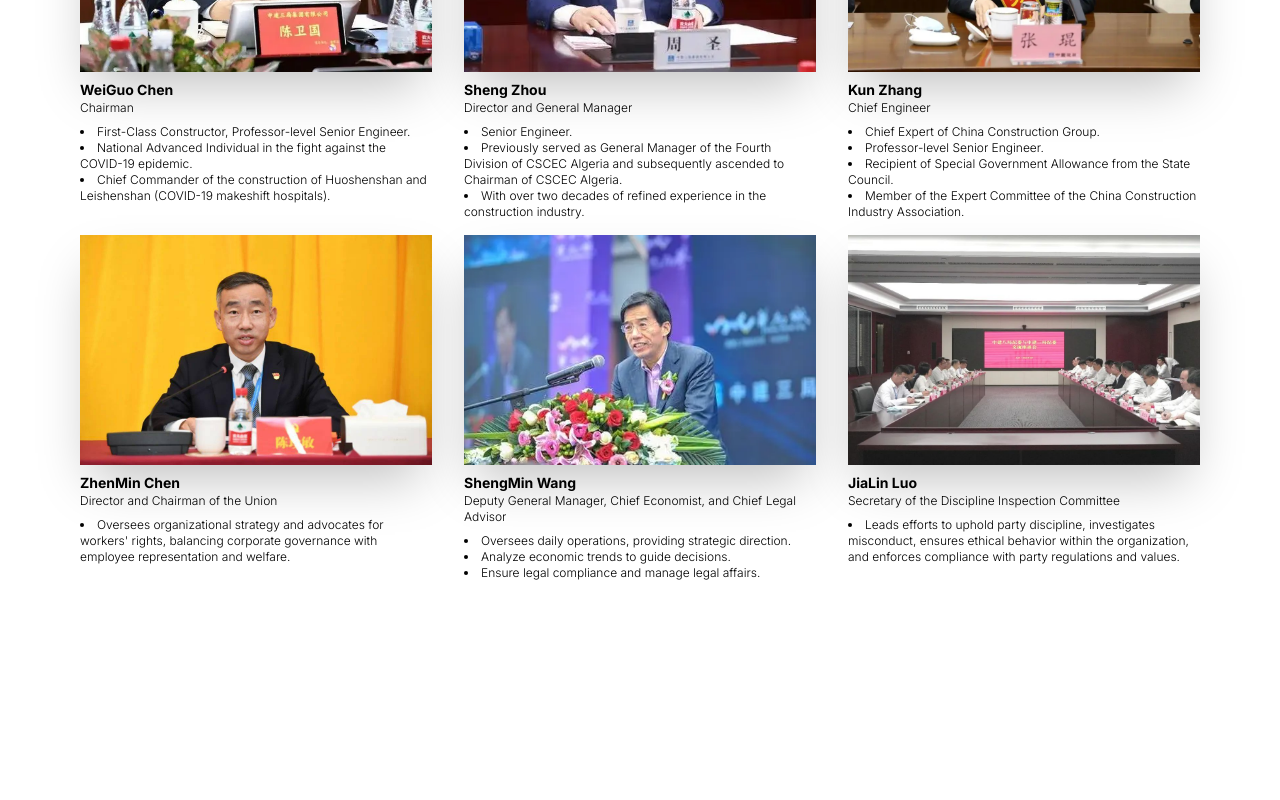
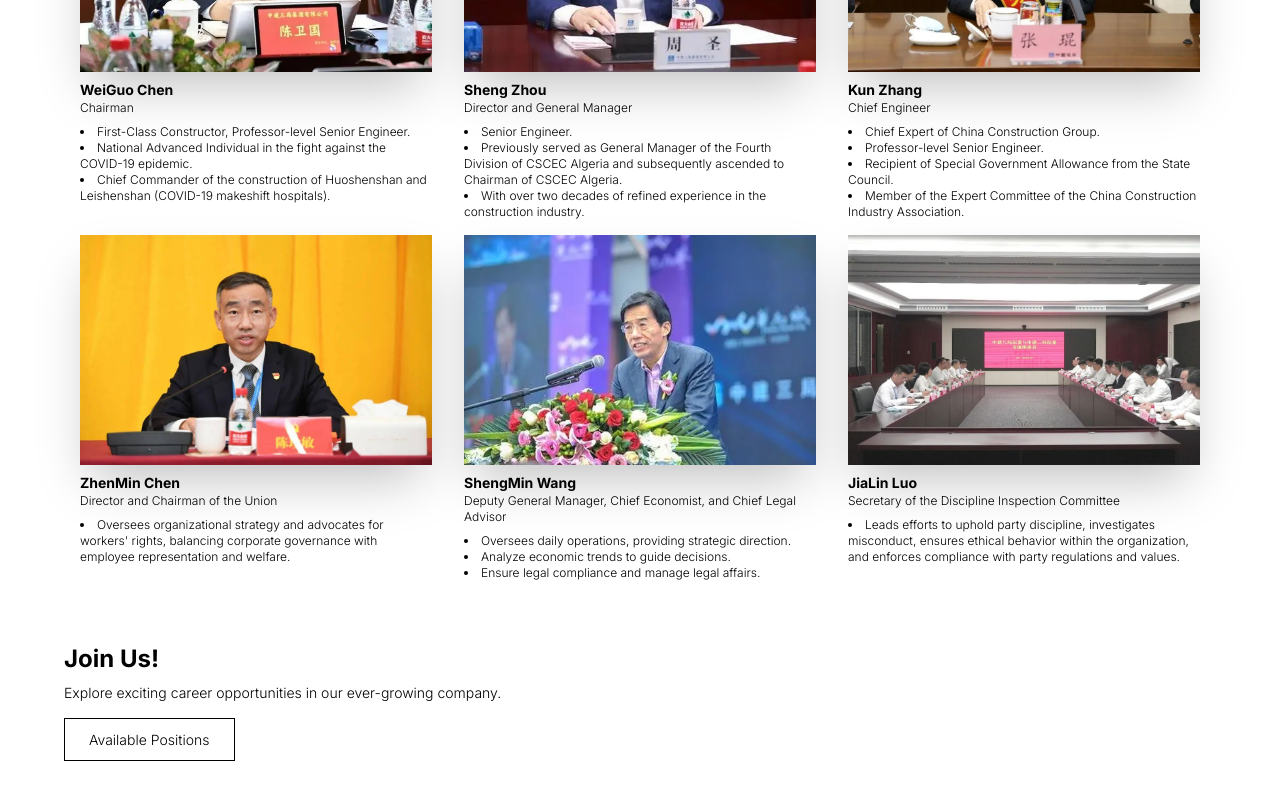
Before and after one commit to Che-Zhu/cscec, a Next.js app: page / in a window 1280 px wide. Shown: the part 3226-4026 px from the top of the page. Before the commit the page ends 3917 px from the top, so only its background shows below. Built offline with nearby package versions, Linux system fonts and the light colour scheme.

Commit message:
added join us section

```diff
--- a/app/companyLeaders.js
+++ b/app/companyTeam.js
@@ -9,7 +9,7 @@ import luoJiaLin from "public/teamMembers/luo_jia_lin.jpeg"
 
 function TeamMemberCard({picture, name, title, description}) {
     return (
-        <div className="mb-8 md:w-2/6 md:px-4 md:gap-x-4">
+        <div className="mb-8 md:w-2/6 md:px-4">
             <Image
                 src={picture}
                 width={1000}
@@ -26,7 +26,7 @@ function TeamMemberCard({picture, name, title, description}) {
     )
 }
 
-export default function CompanyLeaders() {
+export default function CompanyTeam() {
     return (
         <div className="my-10 md:my-20 px-8 md:px-16">
             <p className="text-sm font-bold pb-2 md:pb-4">Experienced</p>
@@ -112,6 +112,14 @@ export default function CompanyLeaders() {
                     }
                 />
             </div>
+
+            <h3 className="text-2xl font-bold mt-8 pb-2">Join Us!</h3>
+            <p className="text-sm font-light">Explore exciting career opportunities in our ever-growing company.</p>
+
+            <div className="mt-6">
+                <a className="border px-6 py-3 text-sm font-light border-black">Available Positions</a>
+            </div>
+
         </div>
     )
 }
--- a/app/page.js
+++ b/app/page.js
@@ -5,7 +5,7 @@ import Header from './header'
 import CompanyServices from './companyServices'
 import Benefits from './benefits'
 import CompletedProjects from './completedProjects'
-import CompanyLeaders from './companyLeaders'
+import CompanyTeam from './companyTeam'
 
 export default function Home() {
   return (
@@ -15,7 +15,7 @@ export default function Home() {
       <CompanyServices></CompanyServices>
       <Benefits></Benefits>
       <CompletedProjects></CompletedProjects>
-      <CompanyLeaders></CompanyLeaders>
+      <CompanyTeam></CompanyTeam>
     </main>
   )
 }
```
